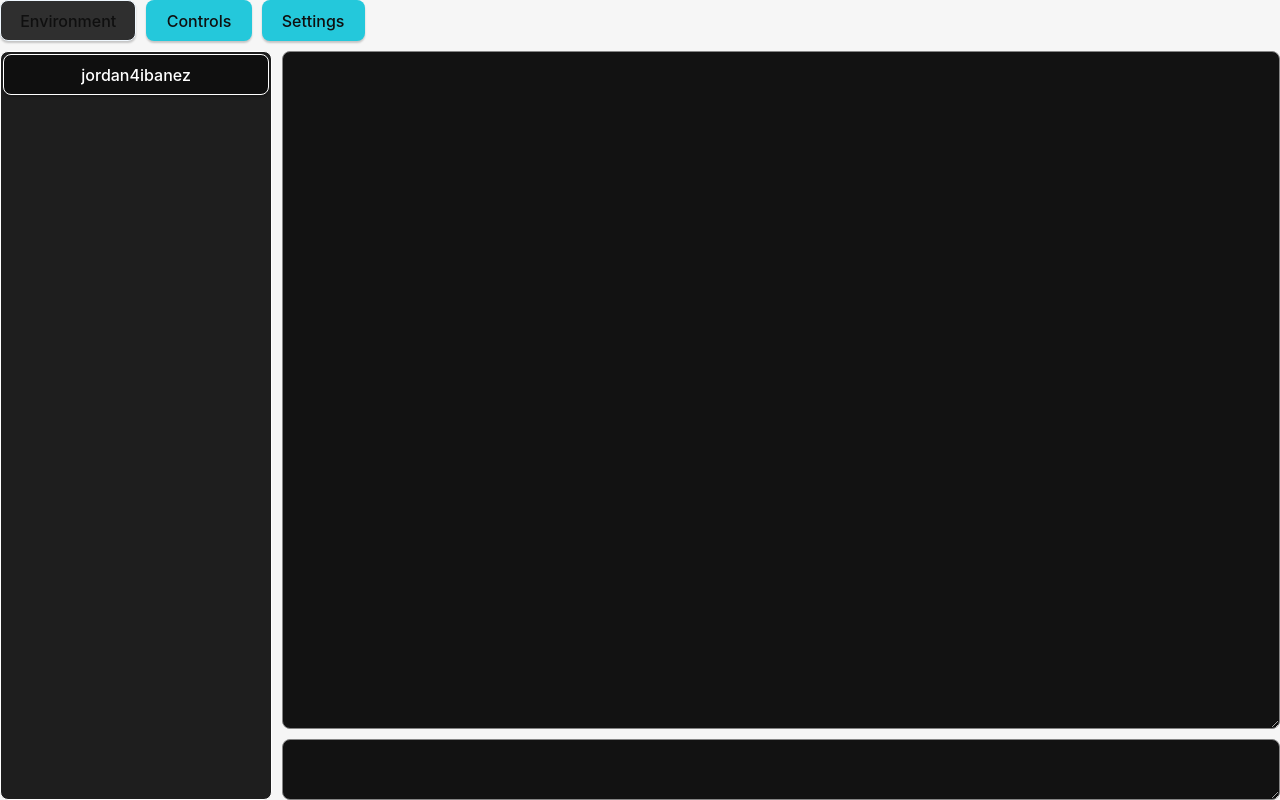
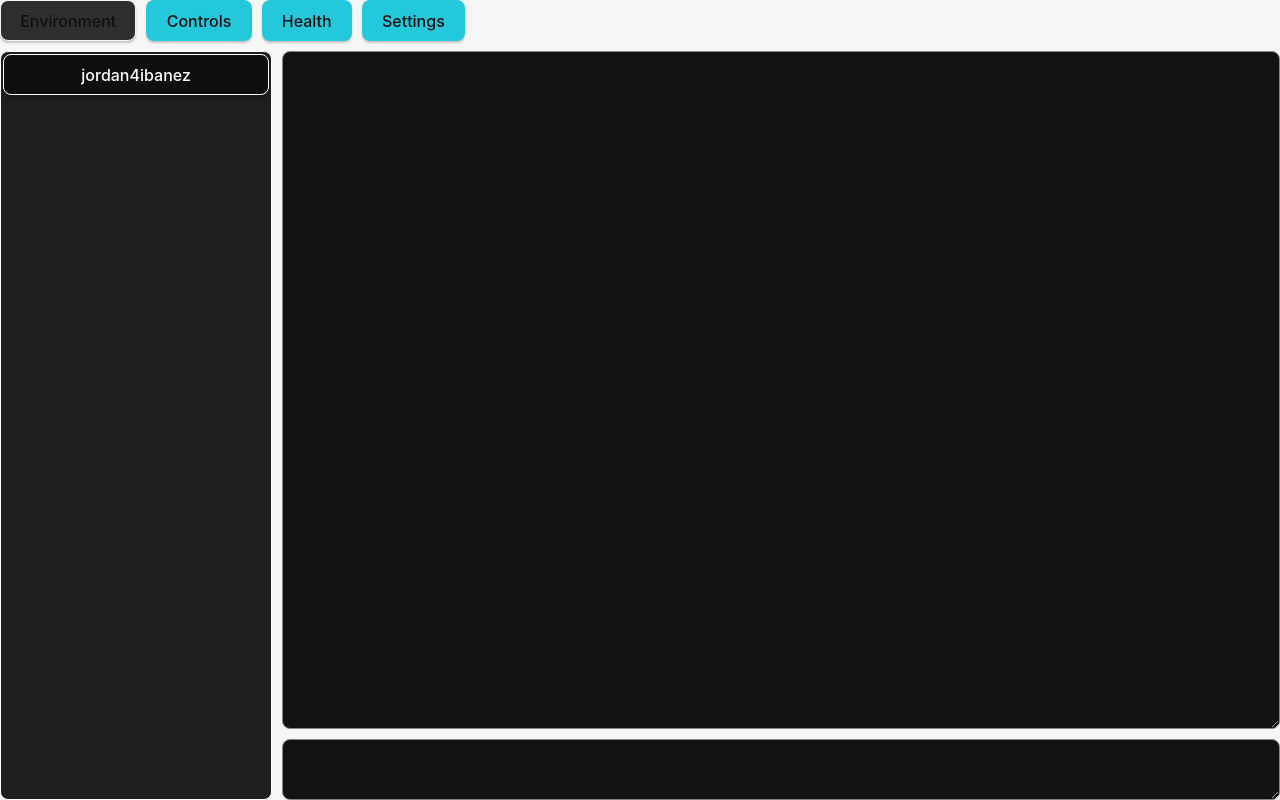
Before and after one commit to jordan4ibanez/minetest_gui, a website built with Vite: page index.html in a window 1280 px wide. Built offline with nearby package versions, Linux system fonts and the light colour scheme; what tauri-plugin-log-api would draw is missing.

Commit message:
Add a health tab

```diff
--- a/index.html
+++ b/index.html
@@ -15,6 +15,7 @@
     <!-- <div class="tabs"> -->
     <button class="tablinks" id="environment">Environment</button>
     <button class="tablinks" id="controls">Controls</button>
+    <button class="tablinks" id="health">Health</button>
     <button class="tablinks" id="settings">Settings</button>
     <!-- </div> -->
 
--- a/src/library/buttonify.ts
+++ b/src/library/buttonify.ts
@@ -10,7 +10,7 @@ export { };
  * Easy enum for the 3 tabs. Makes it easy to add more.
  */
 export enum Tabs {
-  environment, controls, settings
+  environment, controls, health, settings
 }
 
 /**
--- a/src/styles.css
+++ b/src/styles.css
@@ -75,8 +75,13 @@ h1 {
   grid-row: 1;
 }
 
+#health {
+  grid-column: 3;
+  grid-row: 1;
+}
+
 #settings {
-  grid-column: 3;
+  grid-column: 4;
   grid-row: 1;
 }
 
```
